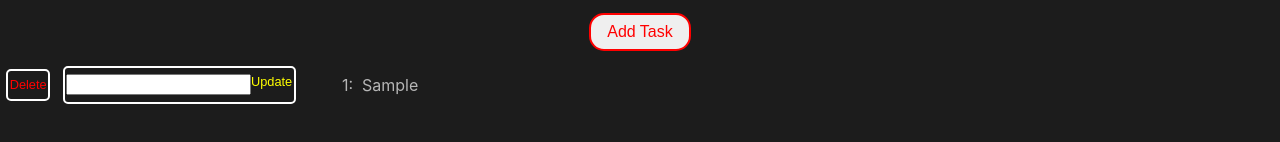
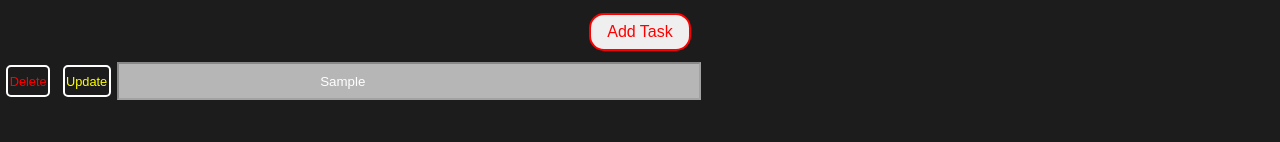
Before and after one commit to RefaelSitbon/to-do-list, a React (Create React App) app in the folder to-do-list-components/: page / in a window 1280 px wide. Both pictures are taken after typing "Sample" into the empty fields and a click on the button "Add Task". Shown: the part 246-388 px from the top of the page. Built offline with nearby package versions, Linux system fonts and the light colour scheme; no server answers.

Commit message:
have some changes in the syling and update component

```diff
--- a/to-do-list-components/src/tableBar.jsx
+++ b/to-do-list-components/src/tableBar.jsx
@@ -1,4 +1,4 @@
-import React from "react";
+import React, { useState } from "react";
 import TasksTable from "./tasksTable";
 import DeleteTask from "./deleteTask";
 import UpdateTask from "./updateTask";
@@ -12,11 +12,18 @@ alignItems: center;
 `;
 
 export default (props) => {
+    const [isDisable, setIsDisable] = useState(false);
+    const [update, setUpdate] = useState('');
+
     return(
         <div style={{display: "flex", alignItems: "center", justifyContent:"left"}} >
             <DeleteTask tasks={props.tasks} setTasks={props.setTasks}/>
-            <UpdateTask tasks={props.tasks} setTasks={props.setTasks} input={props.input} setInput={props.setInput} />
-            <TasksTable tasks={props.tasks} setTasks={props.setTasks}/>
+            <UpdateTask tasks={props.tasks} setTasks={props.setTasks}
+            isDisable={isDisable} setIsDisable={setIsDisable}
+            update={update} setUpdate={setUpdate} />
+            <TasksTable tasks={props.tasks} setTasks={props.setTasks}
+            isDisable={isDisable} setIsDisable={setIsDisable}
+            update={update} setUpdate={setUpdate} />
         </div>
     )
 }
--- a/to-do-list-components/src/tasksTable.jsx
+++ b/to-do-list-components/src/tasksTable.jsx
@@ -1,16 +1,21 @@
-import React from "react";
+import React, { useState } from "react";
 import styled from "styled-components";
 import axios from 'axios';
 
-const TableStyle = styled.li`
+const TableStyle = styled.input`
 justifyContent: lefts;
 alignItems: left;
+padding: 0.7em 015.1em;
+
 display: flex;
-color: ${(props) => props.theme.subtitle};
+color: white;
+background: ${(props) => props.theme.subtitle};
 `
 
 export default (props) => {
-    const { tasks, setTasks } = props;
+    const { tasks, setTasks, isDisable, setIsDisable, update, setUpdate } = props;
+    const [value, setValue] = useState(tasks);
+
     axios.get('http://localhost:3001/list/').then(res => {
         const tasksArray = res.data;
 
@@ -22,15 +27,17 @@ export default (props) => {
             {
                 tasks.map((task, index) => {
                     return (
-                        <ol key={index}>
+                        <div key={index}>
                             <TableStyle
-                                completed={task.completed}
-                                id={index+100}
-                            >
-                                {(index + 1) + ":   "}&nbsp;
-                                {task.task}
-                            </TableStyle>
-                        </ol>
+                            type="text"
+                            value={ task.task}
+                            onChange={e => setUpdate(e.target.value)}
+                            disabled={!isDisable}
+                            />
+                                {/* {(index + 1) + ":   "}&nbsp; */}
+                                {/* {task.task} */}
+                                {/* {". complete? " + task.completed} */}
+                        </div>
                     );
                 })}
         </div>
--- a/to-do-list-components/src/updateTask.jsx
+++ b/to-do-list-components/src/updateTask.jsx
@@ -5,6 +5,7 @@ import axios from 'axios';
 const UpdateTask = styled.button`
 display: inline-block;
 display: flex;
+
 font-size: 0.8rem;
 color: yellow;
 background-color: ${(props) => props.theme.body};
@@ -14,25 +15,31 @@ border: 2px solid white;
 border-radius: 5px;
   `;
 
+const InputStyled = styled.input`
+margin: 7px;
+background: green;
+border-radius: 3%;
+padding-left:30%;
+`;
+
 export default (props) => {
-    const { tasks, setTasks, input, setInput } = props;
-    const [inputEnabled, setInputEnabled] = useState(false);
-    const [update, setUpdate] = useState('');
+    const { tasks, setTasks, input, setInput, isDisable, setIsDisable, update, setUpdate } = props;
+    const [visible, setVisible] = useState(false);
 
     const handleUpdate = (index, id) => {
-        setInputEnabled(true);
+        setIsDisable(!isDisable);
+
+        // setVisible(!visible);
         const task = tasks[index];
-        task.task = update;
-        setUpdate('');
-        setTasks(tasks);
+        // task.task = update;
+        // // setUpdate('');
+        // setTasks(tasks);
         console.log(task.task)
 
         axios.put(`http://localhost:3001/list/${id}`,
             {
                 task: task.task,
             })
-
-        setInputEnabled(false);
     }
 
     return (
@@ -42,12 +49,12 @@ export default (props) => {
                     return (
                         <div key={index}>
                             <UpdateTask onClick={() => handleUpdate(index, task._id)}>
-                                <input
-                                    value={update}
-                                    onChange={(e) => setUpdate(e.target.value)}
-                                    disabled={inputEnabled}
-                                />
                                 Update</UpdateTask>
+                            {/* <InputStyled
+                                value={update}
+                                onChange={(e) => setUpdate(e.target.value)}
+                                style={{ display: visible ? "block" : "none" }}
+                            /> */}
                         </div>
                     );
                 })
```
